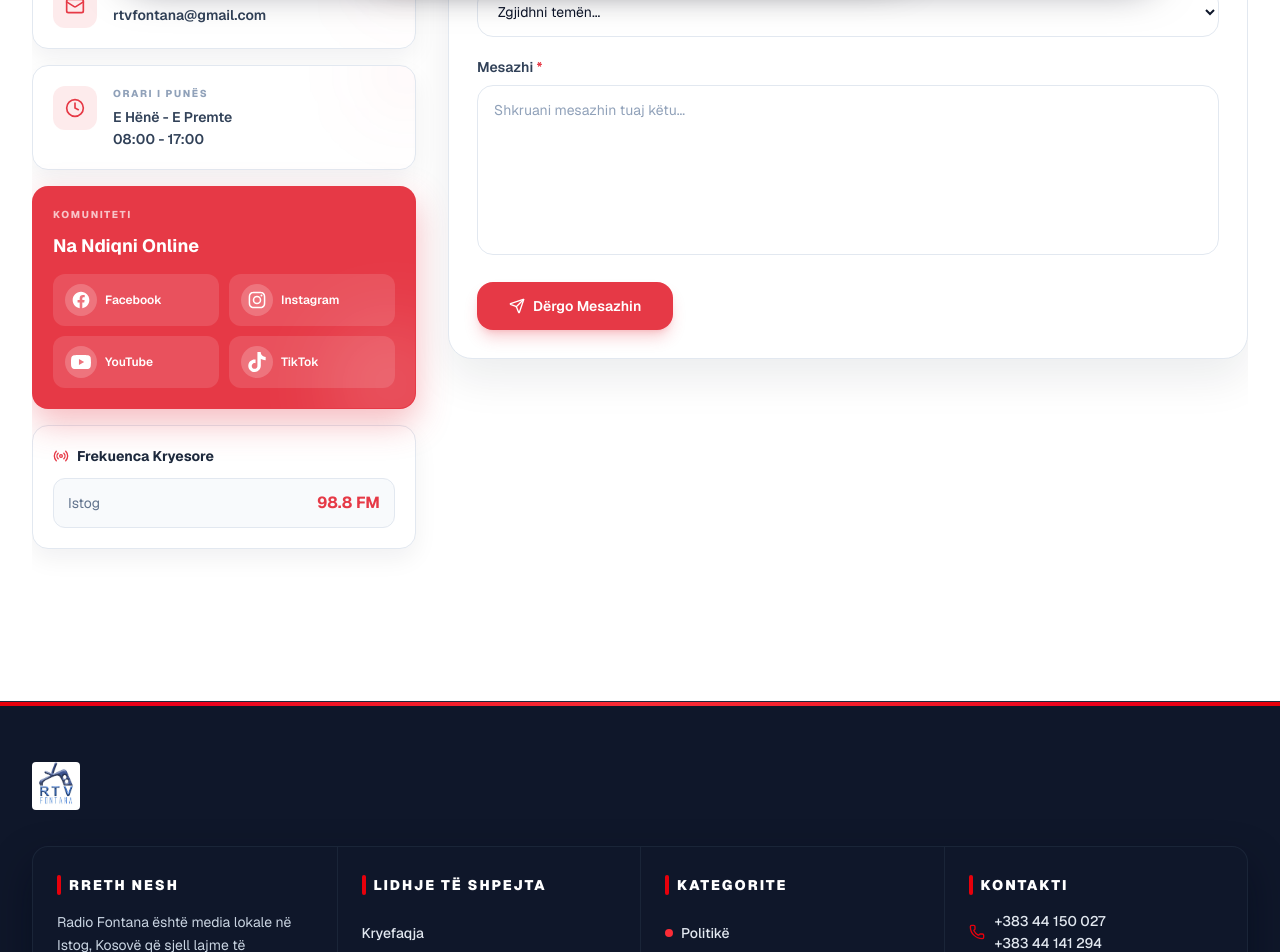
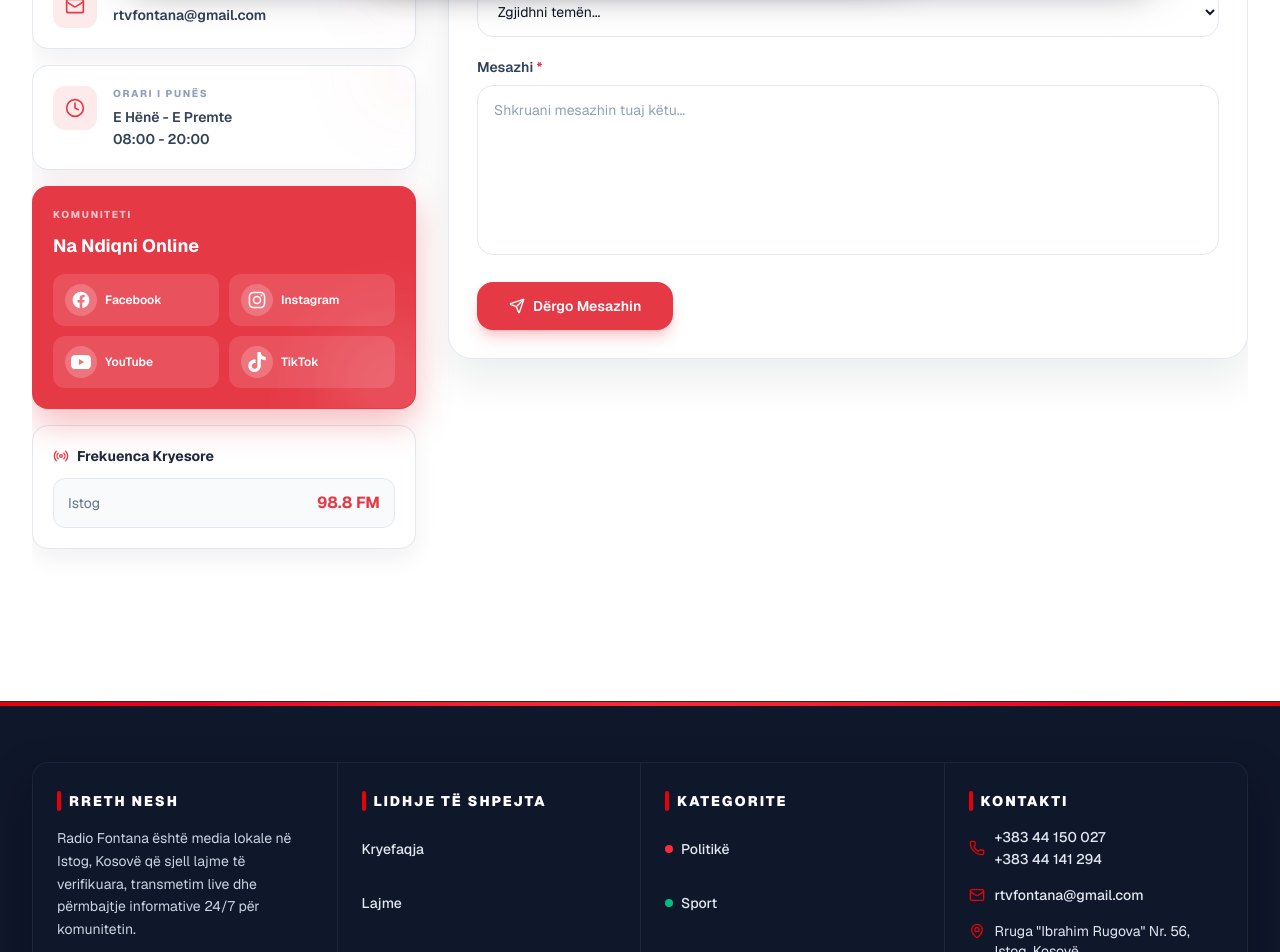
Before and after one commit to illyrianqubic/radiofontana, a Next.js app: page /kontakt in a window 1280 px wide. Shown: the part 820-1772 px from the top of the page. Built offline with nearby package versions, Linux system fonts and the light colour scheme; no server answers.

Commit message:
feat: update working hours and remove footer logo

```diff
--- a/src/app/kontakt/page.tsx
+++ b/src/app/kontakt/page.tsx
@@ -70,7 +70,7 @@ export default function KontaktPage() {
     {
       icon: <Clock className="w-5 h-5 text-[#e63946]" />,
       label: 'Orari i Punës',
-      values: ['E Hënë - E Premte', '08:00 - 17:00'],
+      values: ['E Hënë - E Premte', '08:00 - 20:00'],
     },
   ];
 
--- a/src/components/layout/Footer.tsx
+++ b/src/components/layout/Footer.tsx
@@ -1,7 +1,6 @@
 'use client';
 
 import Link from 'next/link';
-import Image from 'next/image';
 import { usePathname } from 'next/navigation';
 import { ArrowRight, Mail, Phone, MapPin } from 'lucide-react';
 import { FacebookIcon, InstagramIcon, YoutubeIcon, TiktokIcon } from '@/components/shared/SocialIcons';
@@ -36,16 +35,6 @@ export default function Footer() {
 
       {/* Main footer */}
       <div className="site-container py-12 sm:py-14 2xl:py-16">
-        <div className="mb-8 sm:mb-9">
-          <Image
-            src="/logortvfontana.jpg"
-            alt="Radio Fontana"
-            width={148}
-            height={48}
-            className="h-12 w-auto object-contain rounded"
-          />
-        </div>
-
         <div className="grid grid-cols-1 md:grid-cols-2 xl:grid-cols-4 gap-0 rounded-2xl border border-slate-800/80 overflow-hidden bg-[#0f172a] shadow-[0_18px_40px_rgba(2,6,23,0.45)]">
           {/* Column 1 */}
           <div className="px-5 py-6 sm:px-6 sm:py-7">
```
